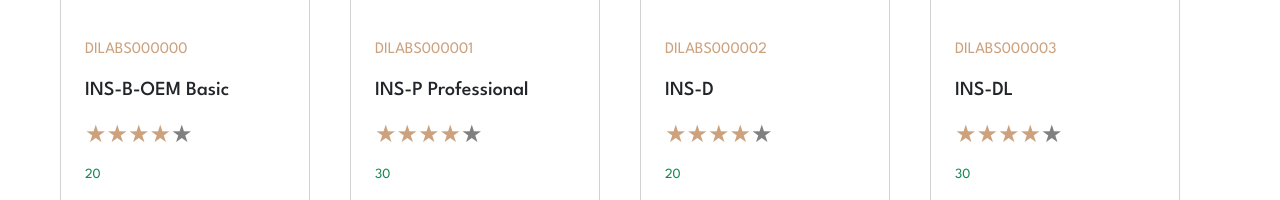
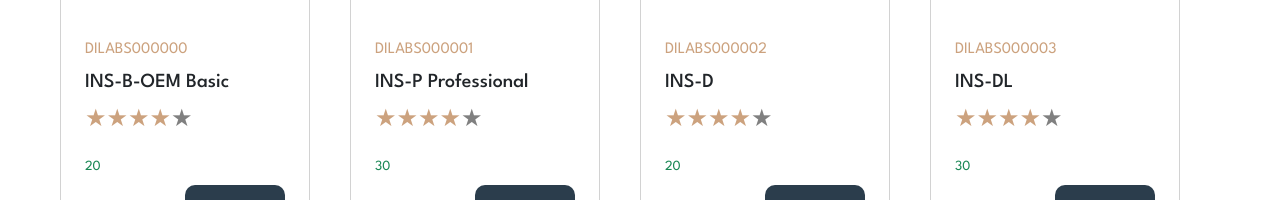
Before and after one commit to DILABS-WEB/Dilabs_Product, a React (Vite) app: page /shop in a window 1280 px wide. Shown: the part 752-952 px from the top of the page. Built offline with nearby package versions, Linux system fonts and the light colour scheme.

Commit message:
updated some properties

```diff
--- a/src/components/prod.jsx
+++ b/src/components/prod.jsx
@@ -16,7 +16,7 @@ const prod = (props) => {
         </div>
        <div className="card-details p-4">
         <span>{partnumber}</span>
-<h5 className='my-3'>{name}</h5>
+<h5 className='my-2'>{name}</h5>
  <ReactStars
     count={5}
     size={24}
@@ -25,7 +25,7 @@ const prod = (props) => {
     activeColor="#cca27e"
     />
 
-    <p className='price mb-3 text-success'>{price}</p>
+    <p className='price my-2 text-success'>{price}</p>
 
 <div className='d-flex align-items-center justify-content-around mb-2'>
 <div className="col-6 d-flex align-items-center justify-content-around ">
```
